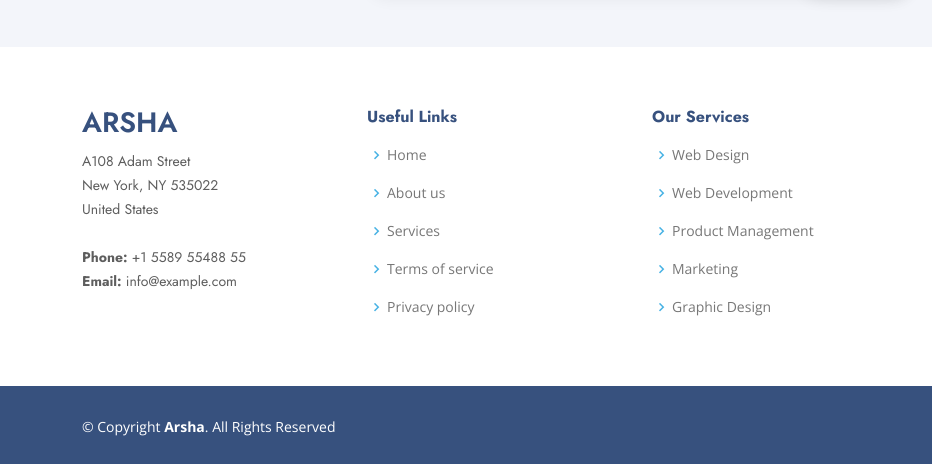
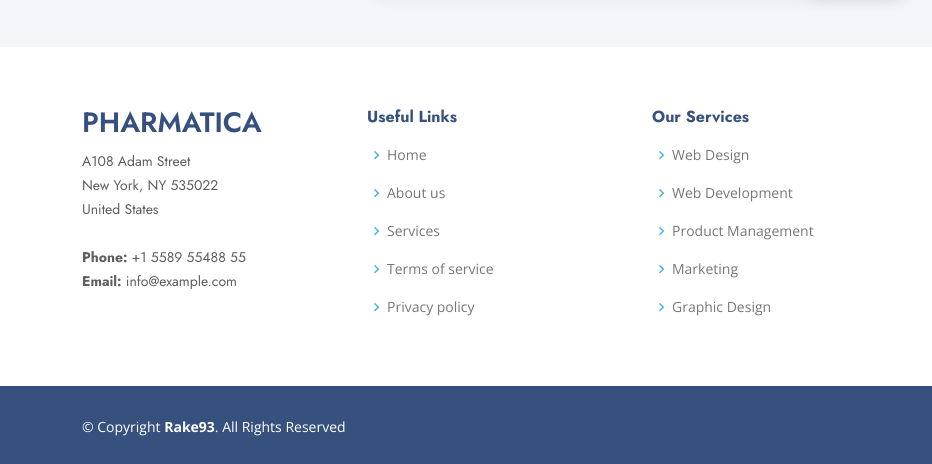
Before and after one commit to rake93/pharmatica-demo, a plain HTML site: page index.html in a window 1280 px wide. Shown: the part 8189-8653 px from the top of the page, 0-932 px from the left. Drawn offline with nearby package versions, Linux system fonts and the light colour scheme.

Commit message:
Updated copyrights

```diff
--- a/index.html
+++ b/index.html
@@ -756,7 +756,7 @@
         <div class="row">
 
           <div class="col-lg-3 col-md-6 footer-contact">
-            <h3>Arsha</h3>
+            <h3>Pharmatica</h3>
             <p>
               A108 Adam Street <br>
               New York, NY 535022<br>
@@ -806,7 +806,7 @@
 
     <div class="container footer-bottom clearfix">
       <div class="copyright">
-        &copy; Copyright <strong><span>Arsha</span></strong>. All Rights Reserved
+        &copy; Copyright <strong><span>Rake93</span></strong>. All Rights Reserved
       </div>
       <div class="credits">
         <!-- All the links in the footer should remain intact. -->
```
